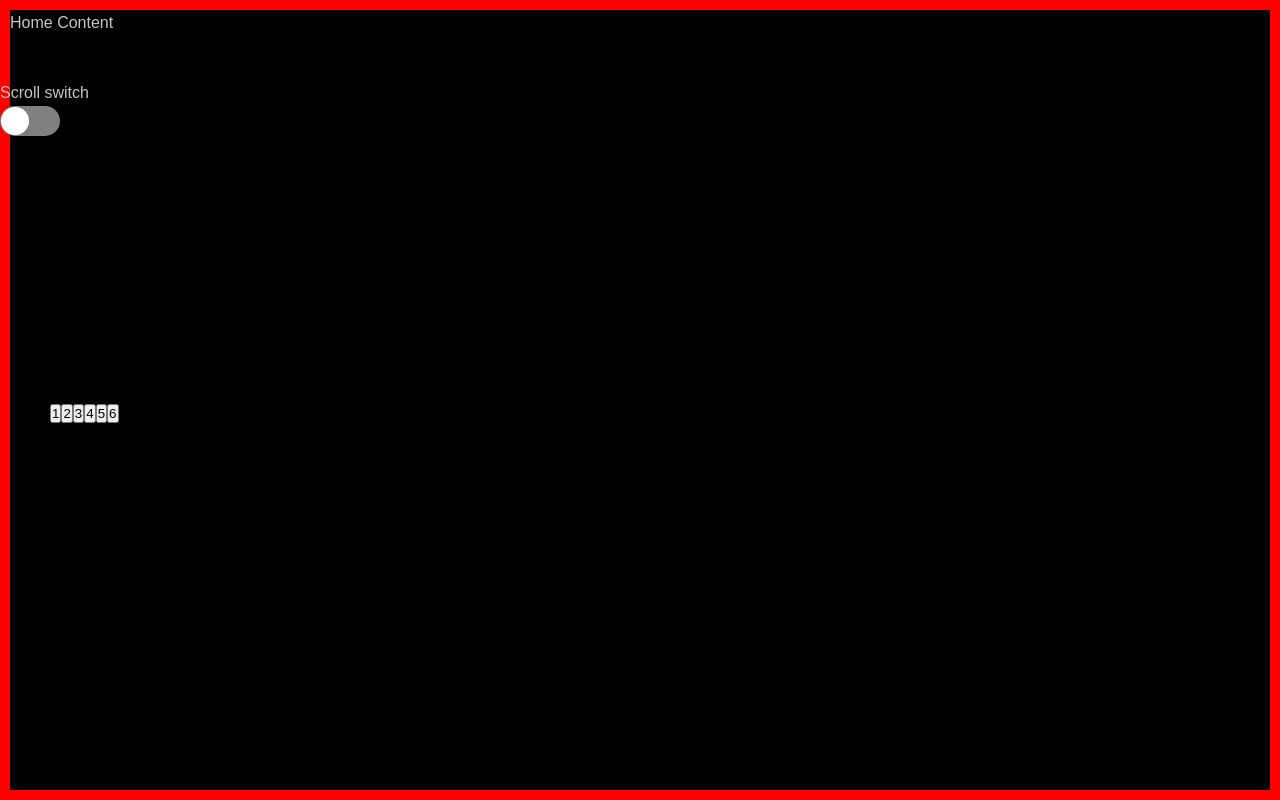
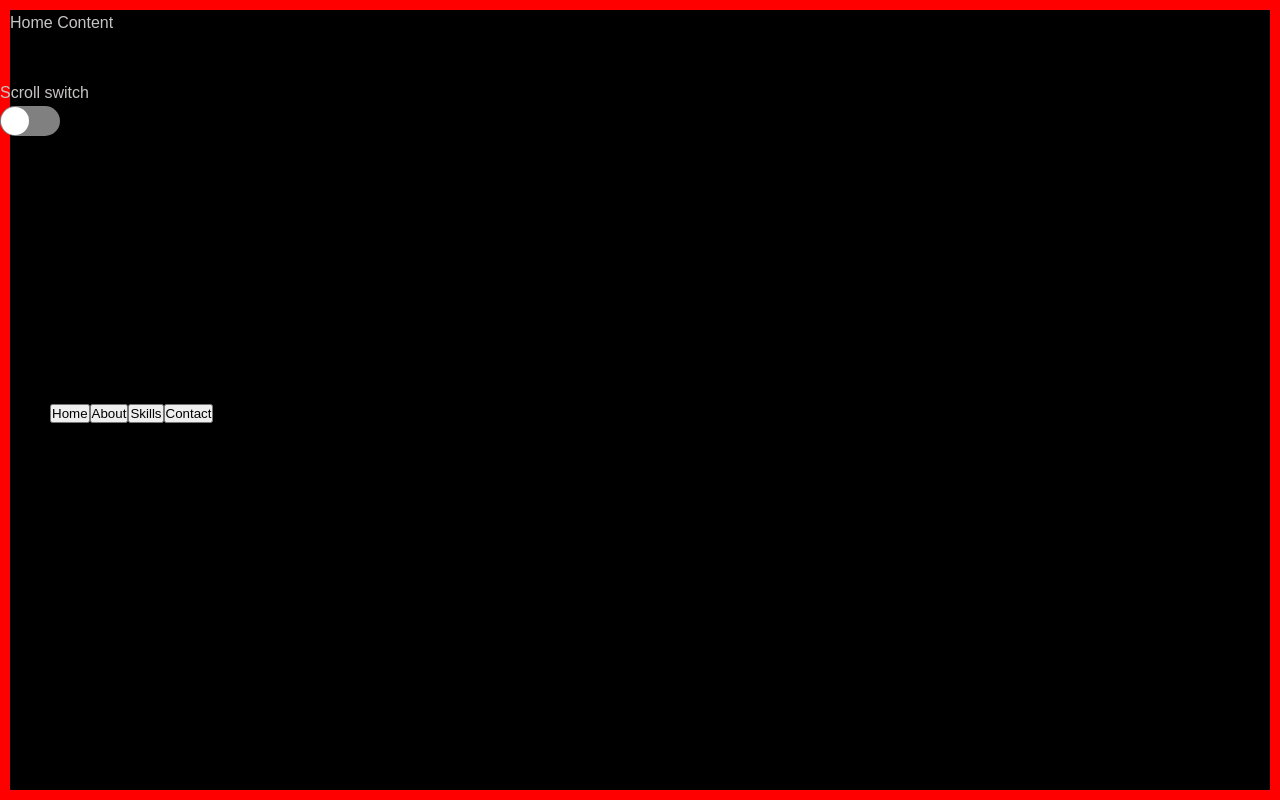
Before and after one commit to Susuvnkl/Portfolio, a React (Vite) app in the folder my-portfolio/: page /#about in a window 1280 px wide. Shown: the top 800 px of the page. Built offline with nearby package versions, Linux system fonts and the light colour scheme.

Commit message:
navbar changes

```diff
--- a/my-portfolio/src/components/layout/Navbar/Navbar.tsx
+++ b/my-portfolio/src/components/layout/Navbar/Navbar.tsx
@@ -9,18 +9,24 @@ interface NavbarProps {
 
 function Navbar(props: NavbarProps) {
   const { setPage, numberOfPages } = props;
-  const [currentPage, setCurrentPage] = useState<number>(1);
+  // const [currentPage, setCurrentPage] = useState<number>(1);
 
-  const pages = Array.from({ length: numberOfPages }, (_, i) => i + 1);
+  // const pages = Array.from({ length: numberOfPages }, (_, i) => i + 1);
 
-  const handlePageChange = (clickedPage: number) => {
-    setPage(clickedPage);
-    setCurrentPage(clickedPage);
+  // const handlePageChange = (clickedPage: number) => {
+  //   setPage(clickedPage);
+  //   setCurrentPage(clickedPage);
+  // };
+
+  const scrollToSection = (sectionId: string) => {
+    const section = document.getElementById(sectionId);
+    if (section) {
+      section.scrollIntoView({ behavior: "smooth" });
+    }
   };
-
   return (
     <div className={styles.Navbar}>
-      {pages.map((page) => (
+      {/* {pages.map((page) => (
         <button
           key={page}
           className={cc(styles.button, currentPage === page && styles.currentPage)}
@@ -28,7 +34,11 @@ function Navbar(props: NavbarProps) {
         >
           {page}
         </button>
-      ))}
+      ))} */}
+      <button onClick={() => scrollToSection("home")}>Home</button>
+      <button onClick={() => scrollToSection("about")}>About</button>
+      <button onClick={() => scrollToSection("skills")}>Skills</button>
+      <button onClick={() => scrollToSection("contact")}>Contact</button>
     </div>
   );
 }
```
